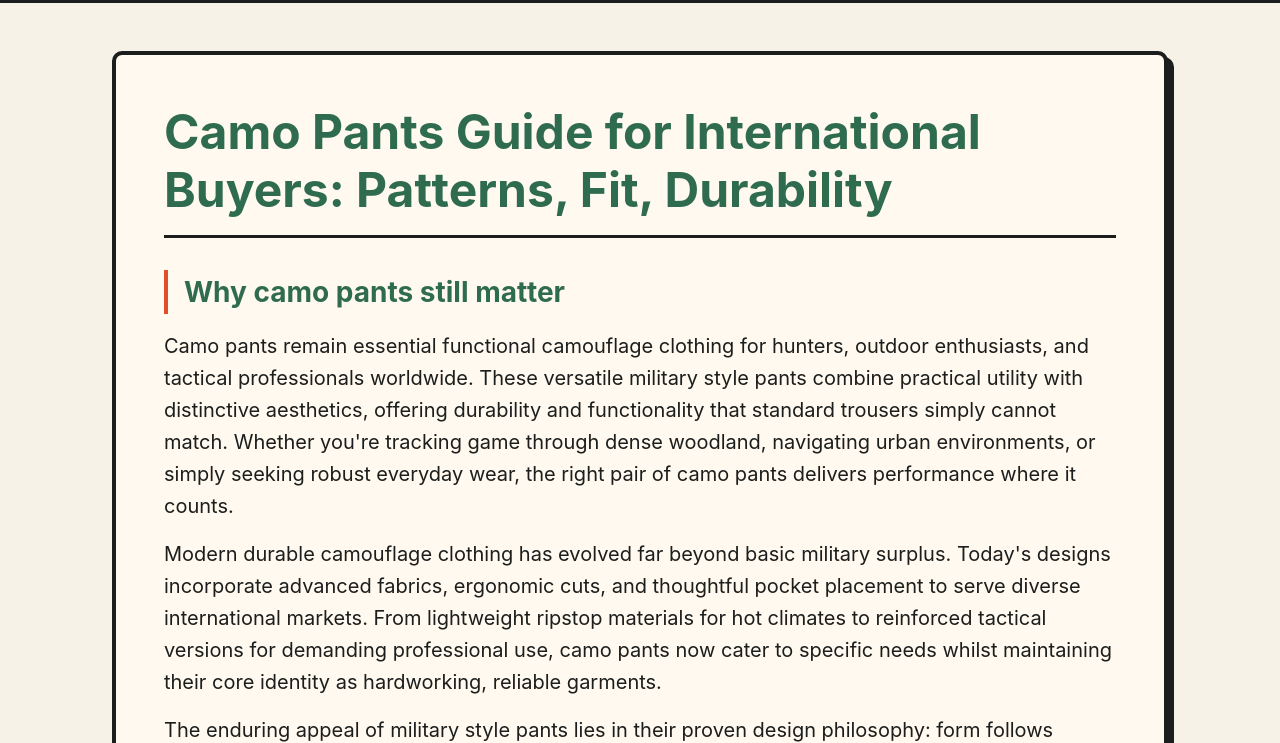
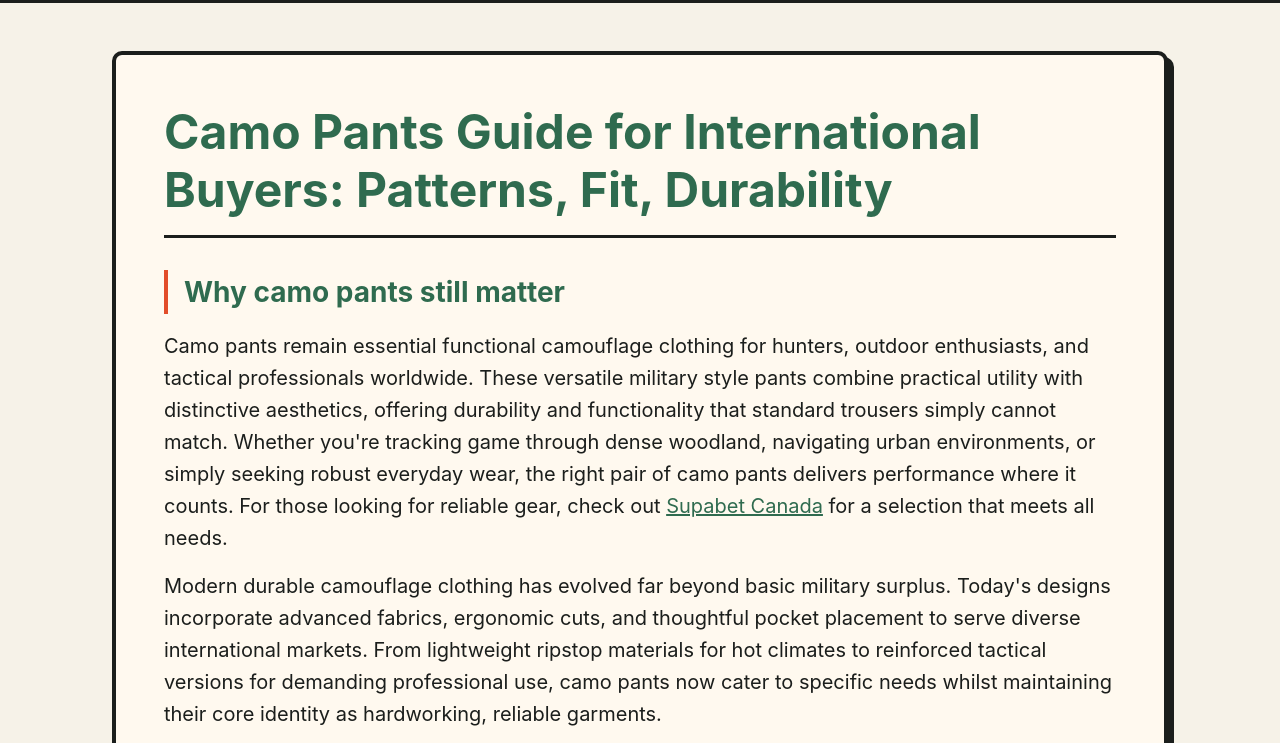
Before and after one commit to mihaillev322/camopants-org, a plain HTML site: page index.html in a window 1280 px wide. Shown: the part 71-814 px from the top of the page. Drawn offline with Linux system fonts and the light colour scheme.

Commit message:
update index

```diff
--- a/index.html
+++ b/index.html
@@ -34,7 +34,7 @@
 <h1>Camo Pants Guide for International Buyers: Patterns, Fit, Durability</h1>
 <section id="intro">
 <h2>Why camo pants still matter</h2>
-<p>Camo pants remain essential functional camouflage clothing for hunters, outdoor enthusiasts, and tactical professionals worldwide. These versatile military style pants combine practical utility with distinctive aesthetics, offering durability and functionality that standard trousers simply cannot match. Whether you're tracking game through dense woodland, navigating urban environments, or simply seeking robust everyday wear, the right pair of camo pants delivers performance where it counts.</p>
+<p>Camo pants remain essential functional camouflage clothing for hunters, outdoor enthusiasts, and tactical professionals worldwide. These versatile military style pants combine practical utility with distinctive aesthetics, offering durability and functionality that standard trousers simply cannot match. Whether you're tracking game through dense woodland, navigating urban environments, or simply seeking robust everyday wear, the right pair of camo pants delivers performance where it counts. For those looking for reliable gear, check out <a href="https://supabet.ca/">Supabet Canada</a> for a selection that meets all needs.</p>
 <p>Modern durable camouflage clothing has evolved far beyond basic military surplus. Today's designs incorporate advanced fabrics, ergonomic cuts, and thoughtful pocket placement to serve diverse international markets. From lightweight ripstop materials for hot climates to reinforced tactical versions for demanding professional use, camo pants now cater to specific needs whilst maintaining their core identity as hardworking, reliable garments.</p>
 <p>The enduring appeal of military style pants lies in their proven design philosophy: form follows function. Every element, from reinforced stress points to strategic pocket placement, serves a practical purpose. This utilitarian approach has made camo pants a staple not just for their intended outdoor applications, but as a foundation for casual wear that prioritises comfort and durability over fleeting fashion trends.</p>
 </section>
```
